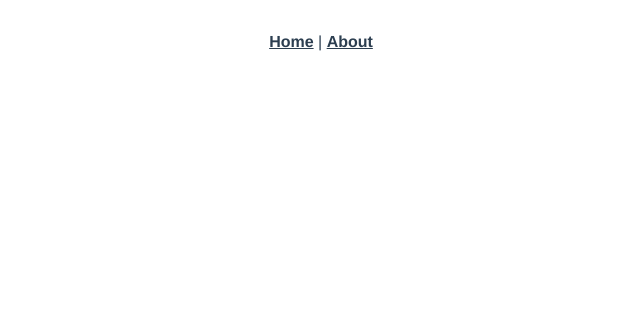
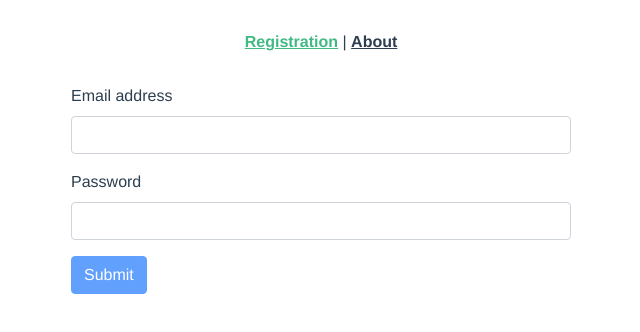
Before and after one commit to what-the-hub/vue-game, a Vue app: page /sign-up in a window 1280 px wide. Shown: the top 332 px of the page, without its empty margins (319-959 px from the left). Built offline with nearby package versions, Linux system fonts and the light colour scheme.

Commit message:
add redirection on submit

```diff
--- a/src/App.vue
+++ b/src/App.vue
@@ -1,8 +1,11 @@
 <template>
   <div id="app">
     <div id="nav">
-      <router-link to="/">Home</router-link> |
-      <router-link to="/about">About</router-link>
+      <router-link to="/sign-up">Registration</router-link>
+      |
+      <router-link
+        :to="{ name: 'About', params: { email: 'Empty email', password: 'Empty password'}}">About
+      </router-link>
     </div>
     <router-view/>
   </div>
--- a/src/components/Registration.vue
+++ b/src/components/Registration.vue
@@ -40,15 +40,16 @@ import Component from 'vue-class-component'
 import { UserInputData } from '@/types'
 
 @Component
-
 export default class Registration extends Vue {
   email = ''
   password = ''
+
   receivedEmail = ''
   receivedPassword = ''
-  isDataEmpty = true;
-  isDisabled = true;
-  checkEmpty = (email: string, pass: string): boolean => email.length > 0 && pass.length > 0;
+
+  isDataEmpty = true
+  isDisabled = true
+  checkEmpty = (email: string, pass: string): boolean => email.length > 0 && pass.length > 0
 
   get inputData (): UserInputData {
     return { email: this.email, password: this.password }
@@ -67,8 +68,14 @@ export default class Registration extends Vue {
     this.receivedPassword = this.password
     this.isDataEmpty = false
     this.isDisabled = false
+
+    this.$router.push({
+      name: 'About',
+      params: { email: this.receivedEmail, password: this.receivedPassword }
+    })
   }
 }
+
 </script>
 
 <style scoped lang="sass">
--- a/src/router/index.ts
+++ b/src/router/index.ts
@@ -1,6 +1,8 @@
 import Vue from 'vue'
 import VueRouter, { RouteConfig } from 'vue-router'
 import Home from '../views/Home.vue'
+import Registration from '@/components/Registration.vue'
+import About from '@/views/About.vue'
 
 Vue.use(VueRouter)
 
@@ -11,12 +13,15 @@ const routes: Array<RouteConfig> = [
     component: Home
   },
   {
+    path: '/sign-up',
+    name: 'Registration',
+    component: Registration
+  },
+  {
     path: '/about',
     name: 'About',
-    // route level code-splitting
-    // this generates a separate chunk (about.[hash].js) for this route
-    // which is lazy-loaded when the route is visited.
-    component: () => import(/* webpackChunkName: "about" */ '../views/About.vue')
+    component: About,
+    props: true
   }
 ]
 
--- a/src/views/About.vue
+++ b/src/views/About.vue
@@ -1,12 +1,20 @@
 <template>
   <div class="about">
     <h1>This is an about page</h1>
+    <h2>{{email}}</h2>
+    <h2>{{password}}</h2>
+    <router-view name="About"/>
   </div>
+
 </template>
 
 <script lang="ts">
 import Vue from 'vue'
+import Component from 'vue-class-component'
 
+@Component
 export default class About extends Vue {
+  email = this.$route.params.email
+  password = this.$route.params.password
 }
 </script>
--- a/src/views/Home.vue
+++ b/src/views/Home.vue
@@ -6,7 +6,7 @@
 
 <script lang="ts">
 import { Component, Vue } from 'vue-property-decorator'
-import Registration from '@/components/Registration.vue' // @ is an alias to /src
+import Registration from '@/components/Registration.vue'
 
 @Component({
   components: {
```
